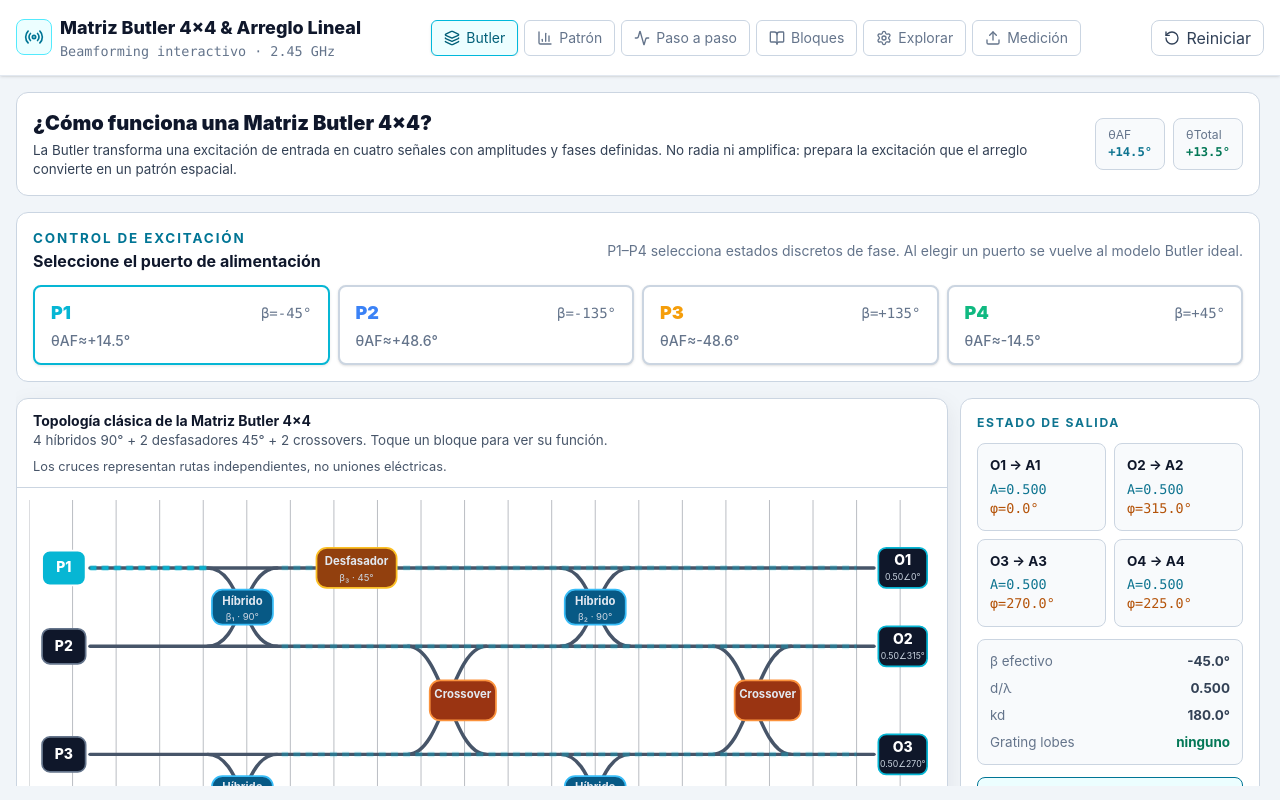
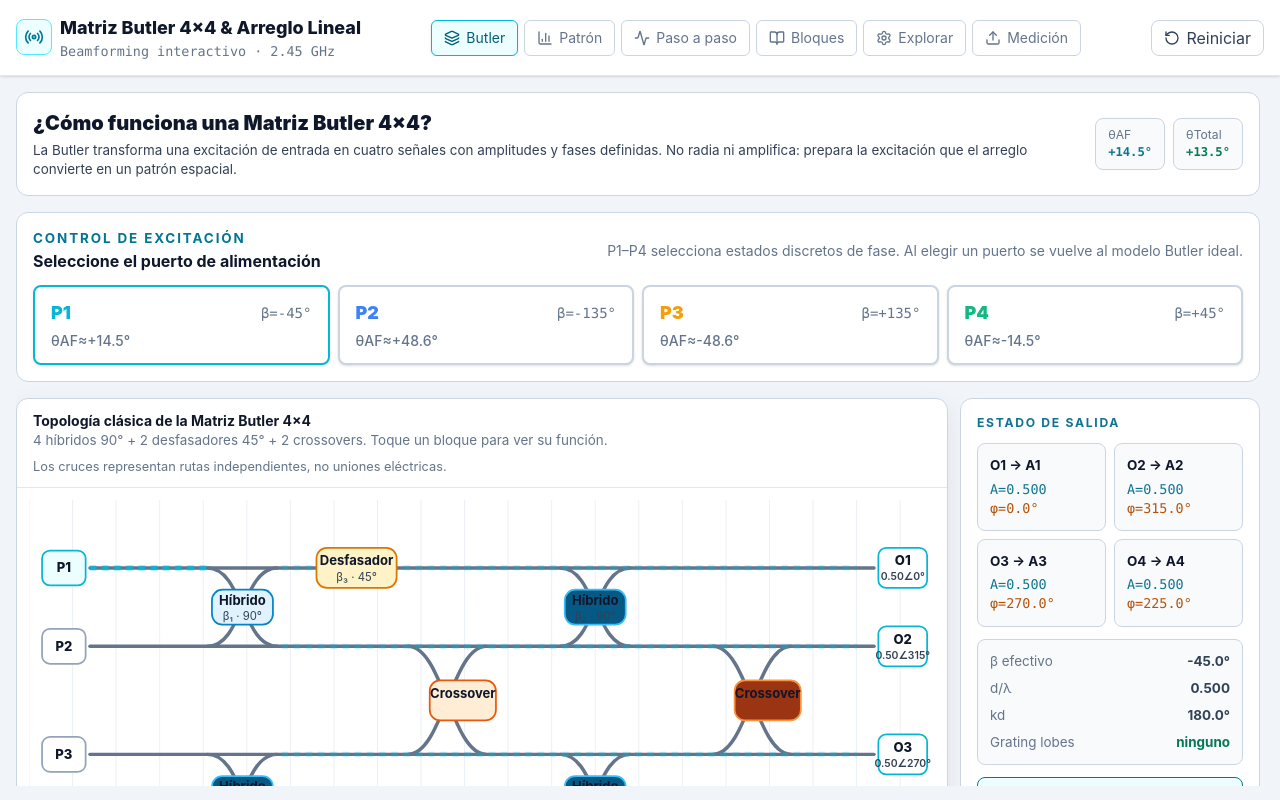
Before and after one commit to teban11235/Matriz-butler-4x4, a React (Vite) app: page / in a window 1280 px wide. Built offline with nearby package versions, Linux system fonts and the light colour scheme.

Commit message:
Restyle Butler topology for light theme and larger labels

```diff
--- a/src/components/ButlerDiagramSVG.tsx
+++ b/src/components/ButlerDiagramSVG.tsx
@@ -14,7 +14,7 @@ export const ButlerDiagramSVG: React.FC<ButlerDiagramSVGProps> = ({ selectedPort
   const cfg = BUTLER_PORTS[selectedPort];
   const ys = [78, 168, 292, 382];
   const block = selectedBlock ? BUTLER_BLOCK_DETAILS[selectedBlock] : null;
-  const line = '#475569';
+  const line = '#64748b';
   const active = cfg.beamColor;
 
   const Block = ({ id, x, y, w, h, fill, stroke, label, sub }: { id: string; x:number; y:number; w:number; h:number; fill:string; stroke:string; label:string; sub?:string }) => (
@@ -23,22 +23,22 @@ export const ButlerDiagramSVG: React.FC<ButlerDiagramSVGProps> = ({ selectedPort
       onKeyDown={(e) => { if (e.key === 'Enter' || e.key === ' ') setSelectedBlock(selectedBlock === id ? null : id); }}
       className="cursor-pointer outline-none">
       <rect x={x} y={y} width={w} height={h} rx="12" fill={fill} stroke={selectedBlock === id ? '#fff' : stroke} strokeWidth={selectedBlock === id ? 3 : 2}/>
-      <text x={x+w/2} y={y+h/2-3} textAnchor="middle" fill="#e2e8f0" fontSize="13" fontWeight="700">{label}</text>
-      {sub && <text x={x+w/2} y={y+h/2+15} textAnchor="middle" fill="#cbd5e1" fontSize="11">{sub}</text>}
+      <text x={x+w/2} y={y+h/2-3} textAnchor="middle" fill="#0f172a" fontSize="15" fontWeight="700">{label}</text>
+      {sub && <text x={x+w/2} y={y+h/2+15} textAnchor="middle" fill="#334155" fontSize="13">{sub}</text>}
     </g>
   );
 
-  return <div className="min-w-0 rounded-xl border border-slate-800 bg-slate-900/90 overflow-hidden shadow-xl">
-    <div className="px-4 py-3 border-b border-slate-800 flex flex-wrap items-center justify-between gap-2">
-      <div><h3 className="text-sm font-bold text-slate-100">Topología clásica de la Matriz Butler 4×4</h3><p className="text-xs text-slate-400">4 híbridos 90° + 2 desfasadores 45° + 2 crossovers. Toque un bloque para ver su función.</p></div>
-      <div className="text-[11px] text-slate-400">Los cruces representan rutas independientes, no uniones eléctricas.</div>
+  return <div className="min-w-0 rounded-xl border border-slate-300 bg-white overflow-hidden shadow-xl">
+    <div className="px-4 py-3 border-b border-slate-200 flex flex-wrap items-center justify-between gap-2">
+      <div><h3 className="text-sm font-bold text-slate-900">Topología clásica de la Matriz Butler 4×4</h3><p className="text-xs text-slate-600">4 híbridos 90° + 2 desfasadores 45° + 2 crossovers. Toque un bloque para ver su función.</p></div>
+      <div className="text-[11px] text-slate-600">Los cruces representan rutas independientes, no uniones eléctricas.</div>
     </div>
     <div className="p-2 sm:p-3">
-      <svg viewBox="0 0 1040 460" className="block w-full h-auto max-h-[62vh]" preserveAspectRatio="xMidYMid meet" aria-label="Diagrama de una matriz Butler 4 por 4">
+      <svg viewBox="0 0 1040 460" className="block w-full h-auto max-h-[520px]" preserveAspectRatio="xMidYMid meet" aria-label="Diagrama de una matriz Butler 4 por 4">
         <defs>
           <style>{`@keyframes flow{to{stroke-dashoffset:-28}} .flow{stroke-dasharray:8 6;animation:flow 1s linear infinite}`}</style>
         </defs>
-        <g stroke="#1e293b" opacity=".35">{Array.from({length:21}).map((_,i)=><line key={i} x1={i*50} y1="0" x2={i*50} y2="460"/> )}</g>
+        <g stroke="#e2e8f0" opacity=".75">{Array.from({length:21}).map((_,i)=><line key={i} x1={i*50} y1="0" x2={i*50} y2="460"/> )}</g>
         <g stroke={line} strokeWidth="4" fill="none" strokeLinecap="round" strokeLinejoin="round">
           {ys.map((y,i)=><path key={i} d={`M 70 ${y} H 970`} />)}
           <path d={`M 205 ${ys[0]} C 245 ${ys[0]} 245 ${ys[1]} 285 ${ys[1]}`} />
@@ -58,23 +58,23 @@ export const ButlerDiagramSVG: React.FC<ButlerDiagramSVGProps> = ({ selectedPort
           <line className="flow" x1="70" y1={ys[['P1','P2','P3','P4'].indexOf(selectedPort)]} x2="205" y2={ys[['P1','P2','P3','P4'].indexOf(selectedPort)]}/>
           <g opacity=".38">{ys.map((y,i)=><line key={i} className="flow" x1="290" y1={y} x2="950" y2={y}/>)}</g>
         </g>
-        <Block id="H1" x={210} y={103} w={70} h={40} fill="#075985" stroke="#38bdf8" label="Híbrido" sub="β₁ · 90°" />
+        <Block id="H1" x={210} y={103} w={70} h={40} fill="#e0f2fe" stroke="#0284c7" label="Híbrido" sub="β₁ · 90°" />
         <Block id="H2" x={210} y={317} w={70} h={40} fill="#075985" stroke="#38bdf8" label="Híbrido" sub="β₁ · 90°" />
-        <Block id="PS1" x={330} y={55} w={92} h={46} fill="#92400e" stroke="#fbbf24" label="Desfasador" sub="β₃ · 45°" />
+        <Block id="PS1" x={330} y={55} w={92} h={46} fill="#fef3c7" stroke="#d97706" label="Desfasador" sub="β₃ · 45°" />
         <Block id="PS2" x={330} y={359} w={92} h={46} fill="#92400e" stroke="#fbbf24" label="Desfasador" sub="β₃ · 45°" />
-        <Block id="CR1" x={460} y={207} w={76} h={46} fill="#9a3412" stroke="#fb923c" label="Crossover" />
+        <Block id="CR1" x={460} y={207} w={76} h={46} fill="#ffedd5" stroke="#ea580c" label="Crossover" />
         <Block id="H3" x={615} y={103} w={70} h={40} fill="#075985" stroke="#38bdf8" label="Híbrido" sub="β₂ · 90°" />
         <Block id="H4" x={615} y={317} w={70} h={40} fill="#075985" stroke="#38bdf8" label="Híbrido" sub="β₂ · 90°" />
         <Block id="CR2" x={810} y={207} w={76} h={46} fill="#9a3412" stroke="#fb923c" label="Crossover" />
-        {(['P1','P2','P3','P4'] as ButlerPortId[]).map((p,i)=><g key={p} onClick={()=>onSelectPort(p)} className="cursor-pointer"><rect x="15" y={ys[i]-20} width="50" height="40" rx="9" fill={p===selectedPort ? active : '#0f172a'} stroke={p===selectedPort ? '#fff' : '#64748b'} strokeWidth="2"/><text x="40" y={ys[i]+5} textAnchor="middle" fill="#fff" fontWeight="800">{p}</text></g>)}
-        {ys.map((y,i)=><g key={i}><rect x="975" y={y-23} width="56" height="46" rx="9" fill="#0f172a" stroke={active} strokeWidth="2"/><text x="1003" y={y-3} textAnchor="middle" fill="#fff" fontWeight="800">O{i+1}</text><text x="1003" y={y+14} textAnchor="middle" fill="#cbd5e1" fontSize="10">{amplitudes[i].toFixed(2)}∠{moduloPhaseDeg(phasesDeg[i]).toFixed(0)}°</text></g>)}
+        {(['P1','P2','P3','P4'] as ButlerPortId[]).map((p,i)=><g key={p} onClick={()=>onSelectPort(p)} className="cursor-pointer"><rect x="15" y={ys[i]-20} width="50" height="40" rx="9" fill={p===selectedPort ? '#ecfeff' : '#ffffff'} stroke={p===selectedPort ? active : '#94a3b8'} strokeWidth="2"/><text x="40" y={ys[i]+5} textAnchor="middle" fill="#0f172a" fontWeight="800" fontSize="15">{p}</text></g>)}
+        {ys.map((y,i)=><g key={i}><rect x="975" y={y-23} width="56" height="46" rx="9" fill="#ffffff" stroke={active} strokeWidth="2"/><text x="1003" y={y-3} textAnchor="middle" fill="#0f172a" fontWeight="800" fontSize="15">O{i+1}</text><text x="1003" y={y+14} textAnchor="middle" fill="#334155" fontSize="12" fontWeight="600">{amplitudes[i].toFixed(2)}∠{moduloPhaseDeg(phasesDeg[i]).toFixed(0)}°</text></g>)}
       </svg>
     </div>
     <div className="px-4 pb-4 grid md:grid-cols-[1fr_auto] gap-3 items-start">
-      <div className="rounded-lg border border-slate-800 bg-slate-950/70 p-3 text-xs text-slate-300">
+      <div className="rounded-lg border border-slate-200 bg-slate-950/70 p-3 text-xs text-slate-300">
         <strong className="text-cyan-300">{selectedPort}:</strong> la señal se divide y recombina por varias rutas simultáneas. En el caso ideal, las cuatro salidas tienen igual magnitud y fases relativas {phasesDeg.map(v=>`${v>0?'+':''}${v.toFixed(0)}°`).join(', ')}.
       </div>
-      {block && <div className="max-w-md rounded-lg border border-slate-700 bg-slate-950 p-3 text-xs"><div className="font-bold text-slate-100">{block.name}</div><div className="mt-1 text-slate-300">{block.role}</div><div className="mt-1 text-slate-400">{block.sMatrixConcept}</div></div>}
+      {block && <div className="max-w-md rounded-lg border border-slate-300 bg-white p-3 text-sm"><div className="font-bold text-slate-900">{block.name}</div><div className="mt-1 text-slate-300">{block.role}</div><div className="mt-1 text-slate-600">{block.sMatrixConcept}</div></div>}
     </div>
   </div>;
 };
```
